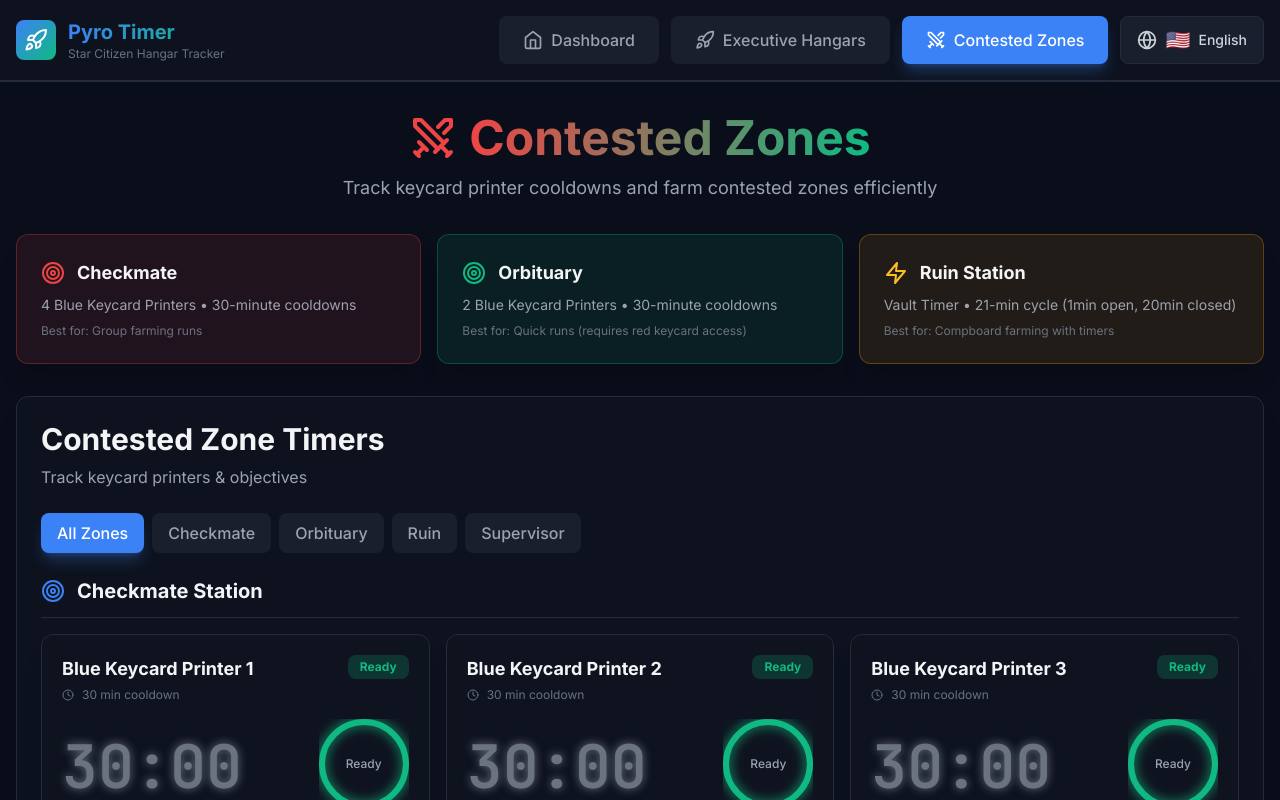
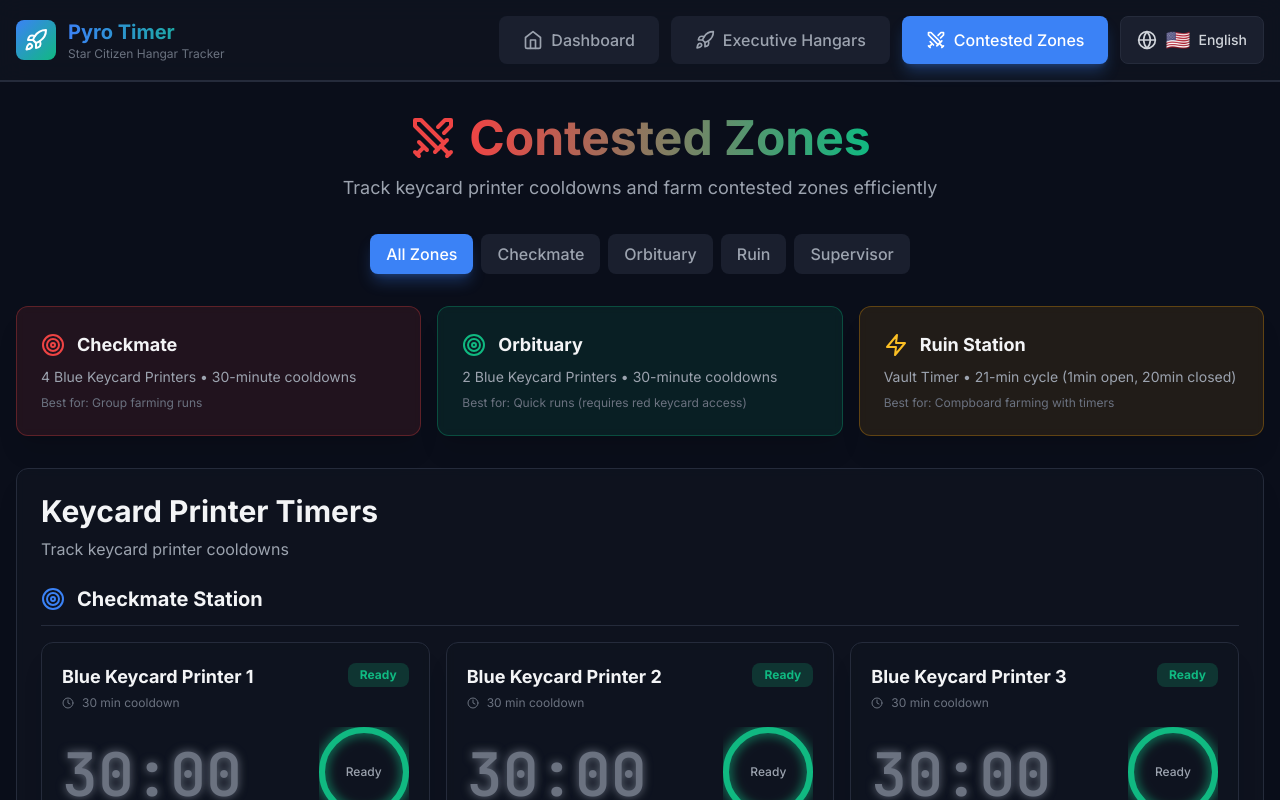
Before and after one commit to RedBeret/ExecutiveHangerTimers, a React (Vite) app: page /contested-zones in a window 1280 px wide. Shown: the top 800 px of the page. Built offline with nearby package versions, Linux system fonts and the light colour scheme.

Commit message:
Add compboard filtering by zone - Ruin tab shows boards 5&6 only

```diff
--- a/src/components/CompboardChecklist.jsx
+++ b/src/components/CompboardChecklist.jsx
@@ -89,16 +89,29 @@
   )
 }
 
-export function CompboardChecklist() {
+export function CompboardChecklist({ filterZone = 'all' }) {
   const { boards, collectedCount, progress, toggleBoard, resetAll } = useCompboards()
+
+  // Filter boards by zone
+  const filteredBoards = filterZone === 'all'
+    ? boards
+    : boards.filter(board => board.zone === filterZone)
+
+  const filteredCollectedCount = filteredBoards.filter(b => b.collected).length
+  const filteredProgress = (filteredCollectedCount / filteredBoards.length) * 100
 
   return (
     <div className="card">
       <div className="mb-6">
         <div className="flex items-center justify-between mb-4">
-          <h3 className="text-2xl font-bold">Compboard Collection</h3>
+          <h3 className="text-2xl font-bold">
+            Compboard Collection
+            {filterZone !== 'all' && <span className="text-sm text-gray-400 ml-2">({filteredBoards.length} boards in this zone)</span>}
+          </h3>
           <div className="text-right">
-            <div className="text-3xl font-bold text-accent-blue">{collectedCount}/7</div>
+            <div className="text-3xl font-bold text-accent-blue">
+              {filterZone === 'all' ? `${collectedCount}/7` : `${filteredCollectedCount}/${filteredBoards.length}`}
+            </div>
             <div className="text-sm text-gray-400">Collected</div>
           </div>
         </div>
@@ -106,17 +119,19 @@
         <div className="w-full bg-dark-800 rounded-full h-3 overflow-hidden">
           <div
             className="bg-gradient-to-r from-accent-blue to-accent-green h-full transition-all duration-500 ease-out"
-            style={{ width: `${progress}%` }}
+            style={{ width: `${filterZone === 'all' ? progress : filteredProgress}%` }}
           />
         </div>
 
         <p className="text-sm text-gray-400 mt-3">
-          Collect all 7 unique compboards to unlock the Executive Hangar
+          {filterZone === 'all'
+            ? 'Collect all 7 unique compboards to unlock the Executive Hangar'
+            : 'Start timers after collecting boards to track respawn times'}
         </p>
       </div>
 
       <div className="space-y-3 mb-6">
-        {boards.map((board) => (
+        {filteredBoards.map((board) => (
           <CompboardItem
             key={board.id}
             board={board}
--- a/src/components/ContestedZones.jsx
+++ b/src/components/ContestedZones.jsx
@@ -54,9 +54,8 @@
   { id: 'supervisor', label: 'Supervisor' },
 ]
 
-export function ContestedZones() {
+export function ContestedZones({ activeTab = 'all' }) {
   const { t } = useTranslation()
-  const [activeTab, setActiveTab] = useState('all')
 
   const filteredZones = activeTab === 'all'
     ? zones
@@ -65,25 +64,8 @@
   return (
     <div className="card">
       <div className="mb-6">
-        <h2 className="text-3xl font-bold mb-2">Contested Zone Timers</h2>
-        <p className="text-gray-400">Track keycard printers & objectives</p>
-      </div>
-
-      {/* Location Tabs */}
-      <div className="mb-6 flex flex-wrap gap-2">
-        {tabs.map((tab) => (
-          <button
-            key={tab.id}
-            onClick={() => setActiveTab(tab.id)}
-            className={`px-4 py-2 rounded-lg font-medium transition-all duration-300 ${
-              activeTab === tab.id
-                ? 'bg-accent-blue text-white shadow-lg shadow-accent-blue/30'
-                : 'bg-dark-800 text-gray-400 hover:bg-dark-700 hover:text-white'
-            }`}
-          >
-            {tab.label}
-          </button>
-        ))}
+        <h2 className="text-3xl font-bold mb-2">Keycard Printer Timers</h2>
+        <p className="text-gray-400">Track keycard printer cooldowns</p>
       </div>
 
       <div className="space-y-8">
--- a/src/hooks/useCompboards.js
+++ b/src/hooks/useCompboards.js
@@ -2,13 +2,13 @@
 import { storage } from '../utils/storage'
 
 const COMPBOARD_DATA = [
-  { id: 1, location: 'Checkmate - Hangar Area' },
-  { id: 2, location: 'Checkmate - Server Room' },
-  { id: 3, location: 'Checkmate - Behind Red Door' },
-  { id: 4, location: 'Orbituary - Storage Bay' },
-  { id: 5, location: 'Ruin Station - Crypt' },
-  { id: 6, location: 'Ruin Station - Vault (Timer Door)' },
-  { id: 7, location: 'Orbituary - Behind Fuse/Blue Doors' },
+  { id: 1, location: 'Checkmate - Hangar Area', zone: 'checkmate' },
+  { id: 2, location: 'Checkmate - Server Room', zone: 'checkmate' },
+  { id: 3, location: 'Checkmate - Behind Red Door', zone: 'checkmate' },
+  { id: 4, location: 'Orbituary - Storage Bay', zone: 'orbituary' },
+  { id: 5, location: 'Ruin Station - Crypt', zone: 'ruin' },
+  { id: 6, location: 'Ruin Station - Vault (Timer Door)', zone: 'ruin' },
+  { id: 7, location: 'Orbituary - Behind Fuse/Blue Doors', zone: 'orbituary' },
 ]
 
 export function useCompboards() {
--- a/src/pages/ContestedZonesPage.jsx
+++ b/src/pages/ContestedZonesPage.jsx
@@ -1,10 +1,20 @@
-import React from 'react'
+import React, { useState } from 'react'
 import { ContestedZones } from '../components/ContestedZones'
 import { CompboardChecklist } from '../components/CompboardChecklist'
 import { QuickReference } from '../components/QuickReference'
 import { Swords, Target, Zap } from 'lucide-react'
 
+const tabs = [
+  { id: 'all', label: 'All Zones' },
+  { id: 'checkmate', label: 'Checkmate' },
+  { id: 'orbituary', label: 'Orbituary' },
+  { id: 'ruin', label: 'Ruin' },
+  { id: 'supervisor', label: 'Supervisor' },
+]
+
 export function ContestedZonesPage() {
+  const [activeTab, setActiveTab] = useState('all')
+
   return (
     <div className="container mx-auto px-4 py-8">
       <div className="space-y-8">
@@ -21,6 +31,23 @@
           <p className="text-gray-400 text-lg max-w-2xl mx-auto">
             Track keycard printer cooldowns and farm contested zones efficiently
           </p>
+        </div>
+
+        {/* Location Tabs */}
+        <div className="flex flex-wrap gap-2 justify-center">
+          {tabs.map((tab) => (
+            <button
+              key={tab.id}
+              onClick={() => setActiveTab(tab.id)}
+              className={`px-4 py-2 rounded-lg font-medium transition-all duration-300 ${
+                activeTab === tab.id
+                  ? 'bg-accent-blue text-white shadow-lg shadow-accent-blue/30'
+                  : 'bg-dark-800 text-gray-400 hover:bg-dark-700 hover:text-white'
+              }`}
+            >
+              {tab.label}
+            </button>
+          ))}
         </div>
 
         {/* Zone Info Cards */}
@@ -67,13 +94,15 @@
 
         {/* Contested Zone Timers */}
         <section id="contested-zones">
-          <ContestedZones />
+          <ContestedZones activeTab={activeTab} />
         </section>
 
         {/* Compboard Farming Timers */}
-        <section id="compboards">
-          <CompboardChecklist />
-        </section>
+        {(activeTab === 'all' || activeTab === 'checkmate' || activeTab === 'orbituary' || activeTab === 'ruin') && (
+          <section id="compboards">
+            <CompboardChecklist filterZone={activeTab} />
+          </section>
+        )}
 
         {/* Quick Reference */}
         <section id="quick-reference">
```
